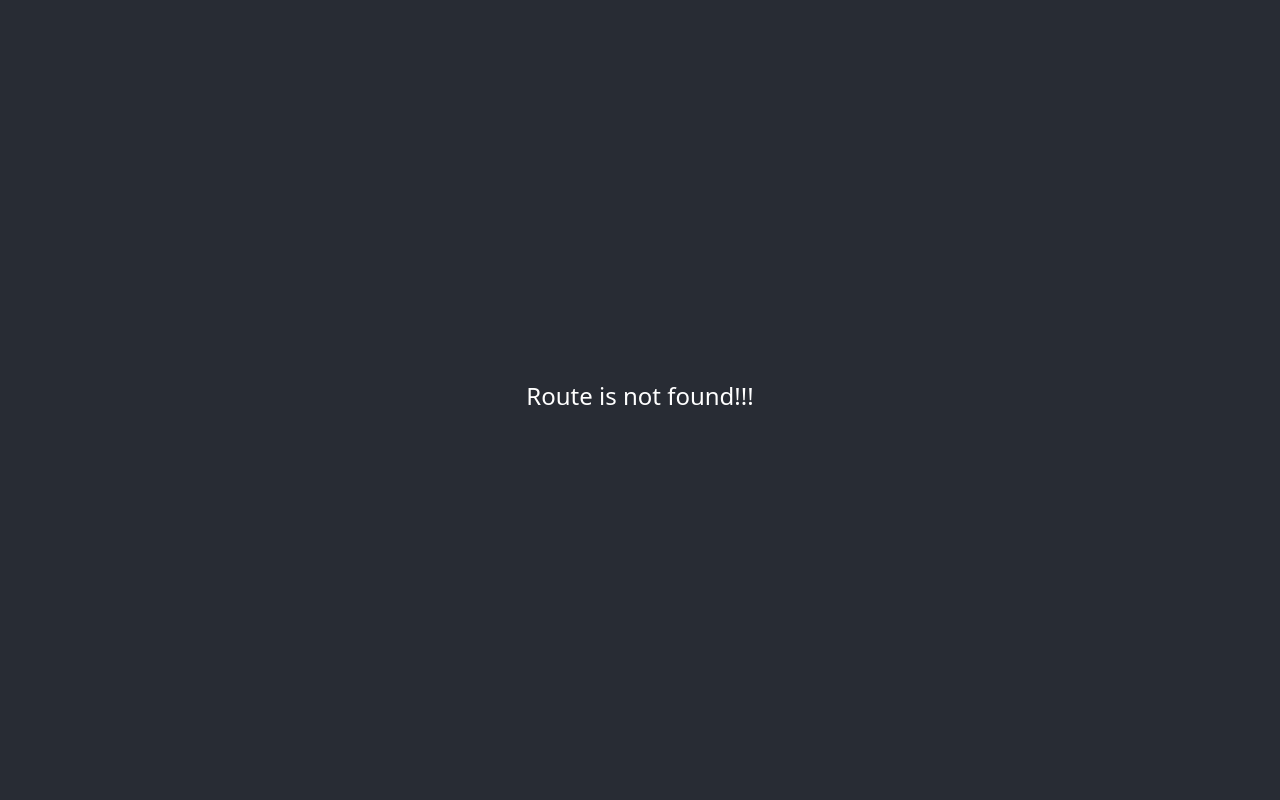
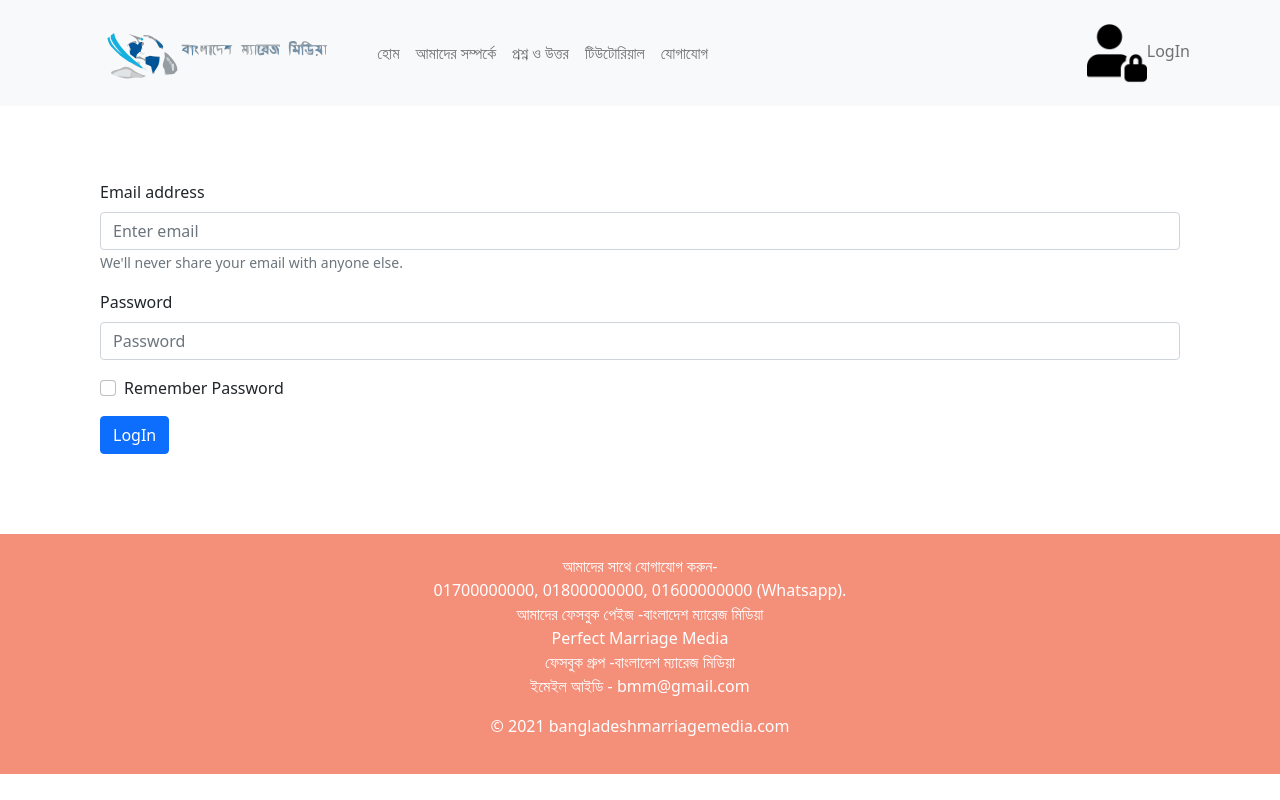
Before and after one commit to sakhawat777/bangladesh-marriage-media, a React (Create React App) app: page /logIn in a window 1280 px wide. Before the commit this address had no page. Built offline with nearby package versions, Linux system fonts and the light colour scheme.

Commit message:
Login Page Done

```diff
--- a/src/App.js
+++ b/src/App.js
@@ -7,6 +7,7 @@
 import QuestionAndAnswer from './components/QuestionAndAnswer/QuestionAndAnswer';
 import Contact from './components/Contact/Contact';
 import Tutorial from './components/Tutorial/Tutorial';
+import LogIn from './components/LogIn/LogIn';
 
 function App() {
   return (
@@ -19,6 +20,7 @@
           <Route path='/q&a' element={<QuestionAndAnswer/>} />
           <Route path='/contact' element={<Contact/>} />
           <Route path='/tutorial' element={<Tutorial/>} />
+          <Route path='/logIn' element={<LogIn/>} />
           <Route path='*' element={<NoMatch />} />
 
 
--- /dev/null
+++ b/src/components/LogIn/LogIn.css
@@ -0,0 +1,3 @@
+.logIn-section {
+	margin: 180px 100px 80px 100px;
+}
--- /dev/null
+++ b/src/components/LogIn/LogIn.js
@@ -0,0 +1,37 @@
+import React from 'react';
+import { Form, Button } from 'react-bootstrap';
+import Footer from '../Footer/Footer';
+import TopNavigation from '../TopNavigation/TopNavigation';
+import './LogIn.css';
+const LogIn = () => {
+	return (
+		<div>
+			<TopNavigation></TopNavigation>
+			<section className='logIn-section'>
+				<Form>
+					<Form.Group className='mb-3' controlId='formBasicEmail'>
+						<Form.Label>Email address</Form.Label>
+						<Form.Control type='email' placeholder='Enter email' />
+						<Form.Text className='text-muted'>
+							We'll never share your email with anyone else.
+						</Form.Text>
+					</Form.Group>
+
+					<Form.Group className='mb-3' controlId='formBasicPassword'>
+						<Form.Label>Password</Form.Label>
+						<Form.Control type='password' placeholder='Password' />
+					</Form.Group>
+					<Form.Group className='mb-3' controlId='formBasicCheckbox'>
+						<Form.Check type='checkbox' label='Remember Password' />
+					</Form.Group>
+					<Button variant='primary' type='submit'>
+						LogIn
+					</Button>
+				</Form>
+			</section>
+			<Footer></Footer>
+		</div>
+	);
+};
+
+export default LogIn;
```
